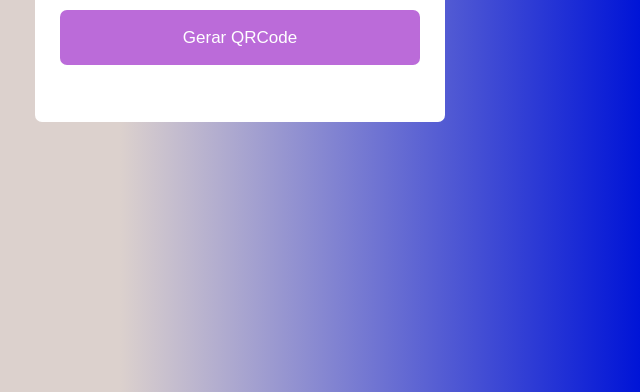
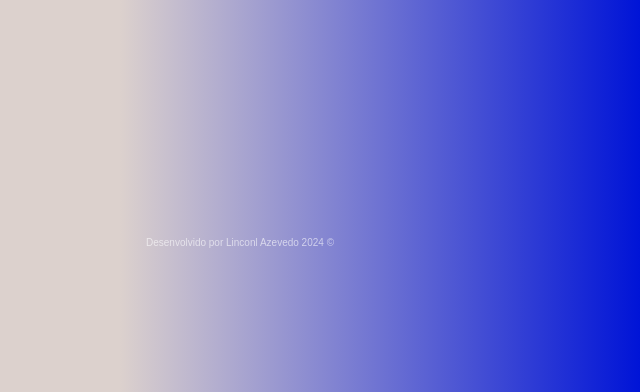
Before and after one commit to linconl-cmd/proj-qrcode, an Electron app: page src/index.html in a window 800 px wide. Shown: the part 408-800 px from the top of the page, without its empty margins (160-800 px from the left). Drawn offline with Linux system fonts and the light colour scheme.

Commit message:
update rodape

```diff
--- a/package.json
+++ b/package.json
@@ -6,7 +6,6 @@
         "start": "electron .",
         "build": "electron-builder"
     },
-
     "build": {
         "appId": "proj-qrcode.com",
         "productName": "Gerador de Qrcode",
--- a/src/index.html
+++ b/src/index.html
@@ -19,6 +19,9 @@
             <img id="qrcode-img" src=""  class="img">
         </footer>
     </div>
+    <footer class="rodape">
+        <p>Desenvolvido por Linconl Azevedo 2024 ©</p>
+    </footer>
     <script src="script.js"></script>
 </body>
 </html>
--- a/src/style.css
+++ b/src/style.css
@@ -7,6 +7,7 @@
 
 body {
 	display: flex;
+	flex-direction: column;
 	align-items: center;
 	justify-content: center;
 	min-height: 100vh;
@@ -83,3 +84,10 @@ head h1 {
 	pointer-events: auto;
 	transition: opacity 0.5s ease;
 }
+
+.rodape  {
+	margin-top: 30vh;
+	color: #fff;
+	font-size: 10px;
+	opacity: calc(60%);
+}
```
Also changed, not shown: 1 other file. Lines whose indentation alone changed are shown as unchanged.
